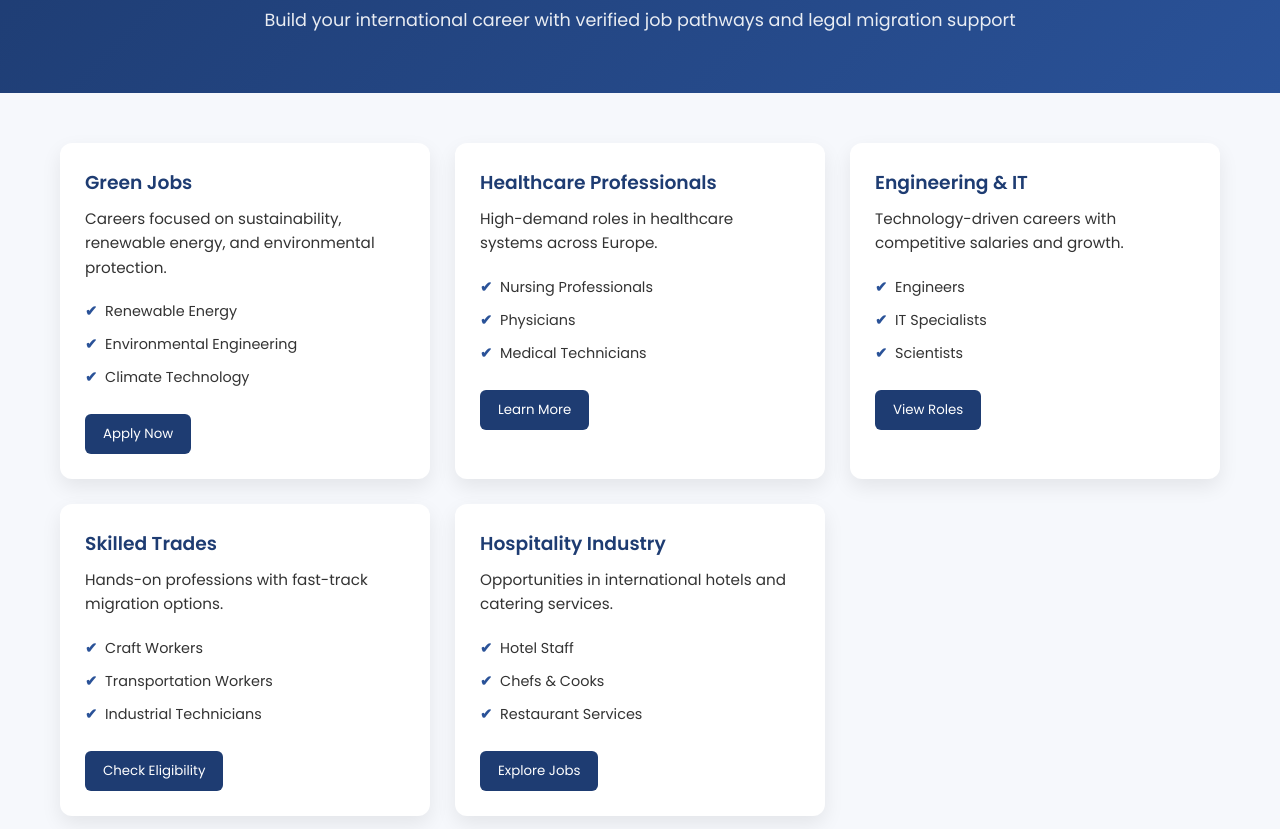
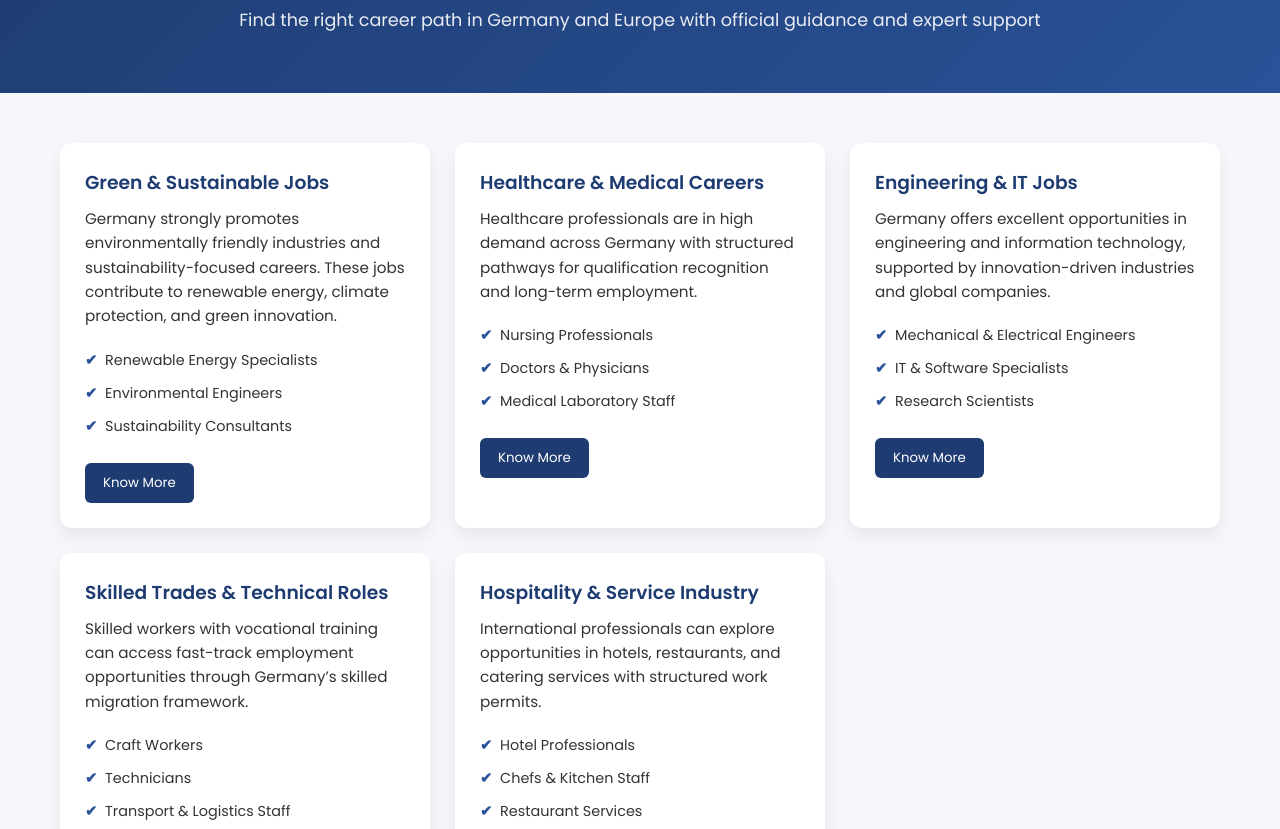
Before and after one commit to charan-alapati/orizen-website, a plain HTML site: page jobs.html in a window 1280 px wide. Shown: the part 123-952 px from the top of the page. Drawn offline with Linux system fonts and the light colour scheme.

Commit message:
jobs.html

```diff
--- a/jobs.html
+++ b/jobs.html
@@ -5,7 +5,6 @@
     <meta name="viewport" content="width=device-width, initial-scale=1.0">
     <title>Job Opportunities | Orizen</title>
 
-    <!-- Google Font -->
     <link href="https://fonts.googleapis.com/css2?family=Poppins:wght@300;400;500;600&display=swap" rel="stylesheet">
 
     <style>
@@ -21,7 +20,6 @@
             color: #333;
         }
 
-        /* Header */
         .page-header {
             background: linear-gradient(135deg, #1e3c72, #2a5298);
             color: #fff;
@@ -39,14 +37,12 @@
             opacity: 0.9;
         }
 
-        /* Container */
         .container {
             max-width: 1200px;
             margin: 50px auto;
             padding: 0 20px;
         }
 
-        /* Job Grid */
         .job-grid {
             display: grid;
             grid-template-columns: repeat(auto-fit, minmax(280px, 1fr));
@@ -101,14 +97,12 @@
             padding: 10px 18px;
             border-radius: 6px;
             cursor: pointer;
-            transition: background 0.3s ease;
         }
 
         .job-card button:hover {
             background: #16325c;
         }
 
-        /* CTA Section */
         .cta {
             background: #ffffff;
             padding: 50px 20px;
@@ -142,7 +136,6 @@
             background: #1e3c72;
         }
 
-        /* Footer */
         footer {
             text-align: center;
             padding: 20px;
@@ -156,66 +149,81 @@
     <!-- Header -->
     <section class="page-header">
         <h1>Job Opportunities Abroad</h1>
-        <p>Build your international career with verified job pathways and legal migration support</p>
+        <p>Find the right career path in Germany and Europe with official guidance and expert support</p>
     </section>
 
-    <!-- Job Categories -->
+    <!-- Job Content -->
     <section class="container">
         <div class="job-grid">
 
             <div class="job-card">
-                <h3>Green Jobs</h3>
-                <p>Careers focused on sustainability, renewable energy, and environmental protection.</p>
+                <h3>Green & Sustainable Jobs</h3>
+                <p>
+                    Germany strongly promotes environmentally friendly industries and sustainability-focused careers.
+                    These jobs contribute to renewable energy, climate protection, and green innovation.
+                </p>
                 <ul>
-                    <li>Renewable Energy</li>
-                    <li>Environmental Engineering</li>
-                    <li>Climate Technology</li>
+                    <li>Renewable Energy Specialists</li>
+                    <li>Environmental Engineers</li>
+                    <li>Sustainability Consultants</li>
                 </ul>
-                <button>Apply Now</button>
+                <button>Know More</button>
             </div>
 
             <div class="job-card">
-                <h3>Healthcare Professionals</h3>
-                <p>High-demand roles in healthcare systems across Europe.</p>
+                <h3>Healthcare & Medical Careers</h3>
+                <p>
+                    Healthcare professionals are in high demand across Germany with structured pathways
+                    for qualification recognition and long-term employment.
+                </p>
                 <ul>
                     <li>Nursing Professionals</li>
-                    <li>Physicians</li>
-                    <li>Medical Technicians</li>
+                    <li>Doctors & Physicians</li>
+                    <li>Medical Laboratory Staff</li>
                 </ul>
-                <button>Learn More</button>
+                <button>Know More</button>
             </div>
 
             <div class="job-card">
-                <h3>Engineering & IT</h3>
-                <p>Technology-driven careers with competitive salaries and growth.</p>
+                <h3>Engineering & IT Jobs</h3>
+                <p>
+                    Germany offers excellent opportunities in engineering and information technology,
+                    supported by innovation-driven industries and global companies.
+                </p>
                 <ul>
-                    <li>Engineers</li>
-                    <li>IT Specialists</li>
-                    <li>Scientists</li>
+                    <li>Mechanical & Electrical Engineers</li>
+                    <li>IT & Software Specialists</li>
+                    <li>Research Scientists</li>
                 </ul>
-                <button>View Roles</button>
+                <button>Know More</button>
             </div>
 
             <div class="job-card">
-                <h3>Skilled Trades</h3>
-                <p>Hands-on professions with fast-track migration options.</p>
+                <h3>Skilled Trades & Technical Roles</h3>
+                <p>
+                    Skilled workers with vocational training can access fast-track employment opportunities
+                    through Germany’s skilled migration framework.
+                </p>
                 <ul>
                     <li>Craft Workers</li>
-                    <li>Transportation Workers</li>
-                    <li>Industrial Technicians</li>
+                    <li>Technicians</li>
+                    <li>Transport & Logistics Staff</li>
                 </ul>
-                <button>Check Eligibility</button>
+                <button>Know More</button>
             </div>
 
             <div class="job-card">
-                <h3>Hospitality Industry</h3>
-                <p>Opportunities in international hotels and catering services.</p>
+                <h3>Hospitality & Service Industry</h3>
+                <p>
+                    International professionals can explore opportunities in hotels, restaurants,
+                    and catering services with structured work permits.
+                </p>
                 <ul>
-                    <li>Hotel Staff</li>
-                    <li>Chefs & Cooks</li>
+                    <li>Hotel Professionals</li>
+                    <li>Chefs & Kitchen Staff</li>
                     <li>Restaurant Services</li>
                 </ul>
-                <button>Explore Jobs</button>
+                <button>Know More</button>
             </div>
 
         </div>
@@ -223,9 +231,12 @@
 
     <!-- CTA -->
     <section class="cta">
-        <h2>Not Sure Where You Fit?</h2>
-        <p>Our experts will assess your profile and guide you towards the best job opportunity abroad.</p>
-        <a href="contact.html">Get Free Consultation</a>
+        <h2>Need Guidance?</h2>
+        <p>
+            Our advisors will help you understand eligibility, qualification recognition,
+            and the right job pathway based on your profile.
+        </p>
+        <a href="contact.html">Talk to an Expert</a>
     </section>
 
     <!-- Footer -->
```
